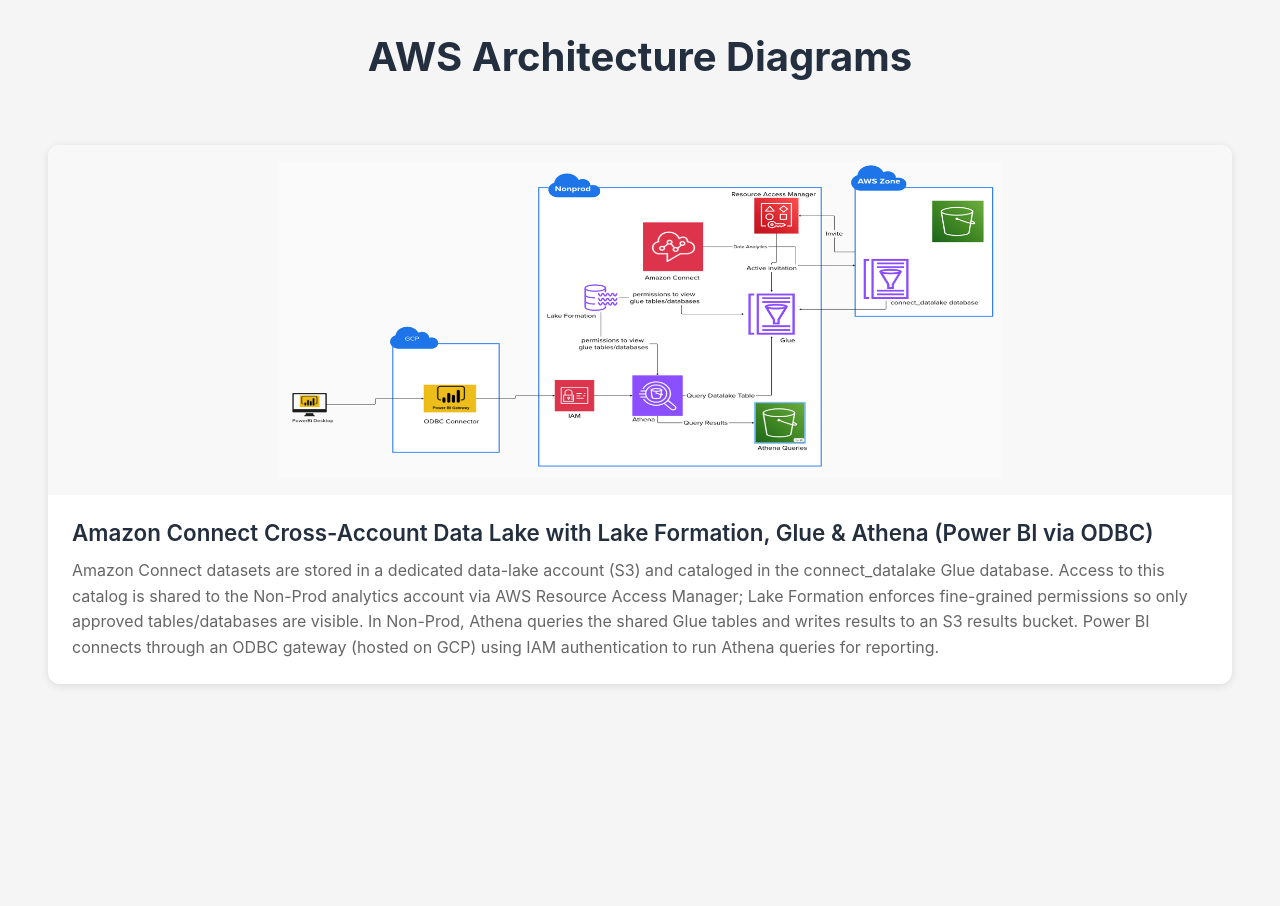
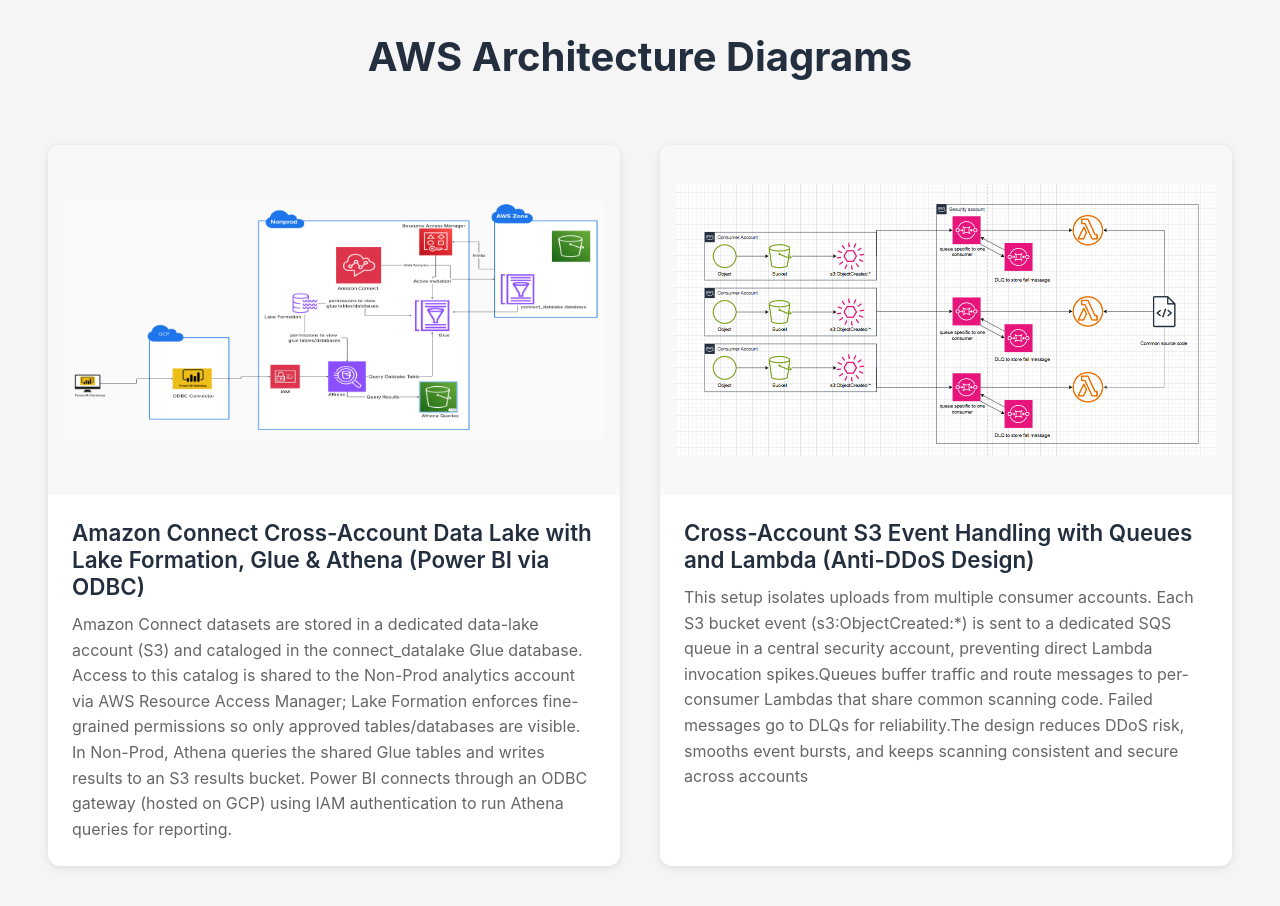
Before and after one commit to huyTrinhVAn/AWS_Architecture_Diagrams, a React (Vite) app in the folder aws-diagrams/: page / in a window 1280 px wide. Shown: the top 906 px of the page. Before the commit the page ends 800 px from the top, so only its background shows below. Built offline with nearby package versions, Linux system fonts and the light colour scheme.

Commit message:
feat(app): adding  another diagram

```diff
--- a/aws-diagrams/src/data/diagrams.ts
+++ b/aws-diagrams/src/data/diagrams.ts
@@ -1,6 +1,6 @@
 // Import tất cả ảnh
 import dataLake from '../assets/diagrams/data_lake.png';
-
+import DDOS from '../assets/diagrams/ddos.png';
 export interface Diagram {
     id: number;
     title: string;
@@ -14,5 +14,11 @@ export const diagrams: Diagram[] = [
         title: "Amazon Connect Cross-Account Data Lake with Lake Formation, Glue & Athena (Power BI via ODBC)",
         description: "Amazon Connect datasets are stored in a dedicated data-lake account (S3) and cataloged in the connect_datalake Glue database. Access to this catalog is shared to the Non-Prod analytics account via AWS Resource Access Manager; Lake Formation enforces fine-grained permissions so only approved tables/databases are visible. In Non-Prod, Athena queries the shared Glue tables and writes results to an S3 results bucket. Power BI connects through an ODBC gateway (hosted on GCP) using IAM authentication to run Athena queries for reporting.",
         imageUrl: dataLake  // Dùng imported variable
+    },
+    {
+        id: 2,
+        title: "Cross-Account S3 Event Handling with Queues and Lambda (Anti-DDoS Design)",
+        description: "This setup isolates uploads from multiple consumer accounts. Each S3 bucket event (s3:ObjectCreated:*) is sent to a dedicated SQS queue in a central security account, preventing direct Lambda invocation spikes.Queues buffer traffic and route messages to per-consumer Lambdas that share common scanning code. Failed messages go to DLQs for reliability.The design reduces DDoS risk, smooths event bursts, and keeps scanning consistent and secure across accounts",
+        imageUrl: DDOS  // Dùng imported variable
     }
 ];
```
Also changed, not shown: aws-diagrams/src/assets/diagrams/DDOS.png (added).
